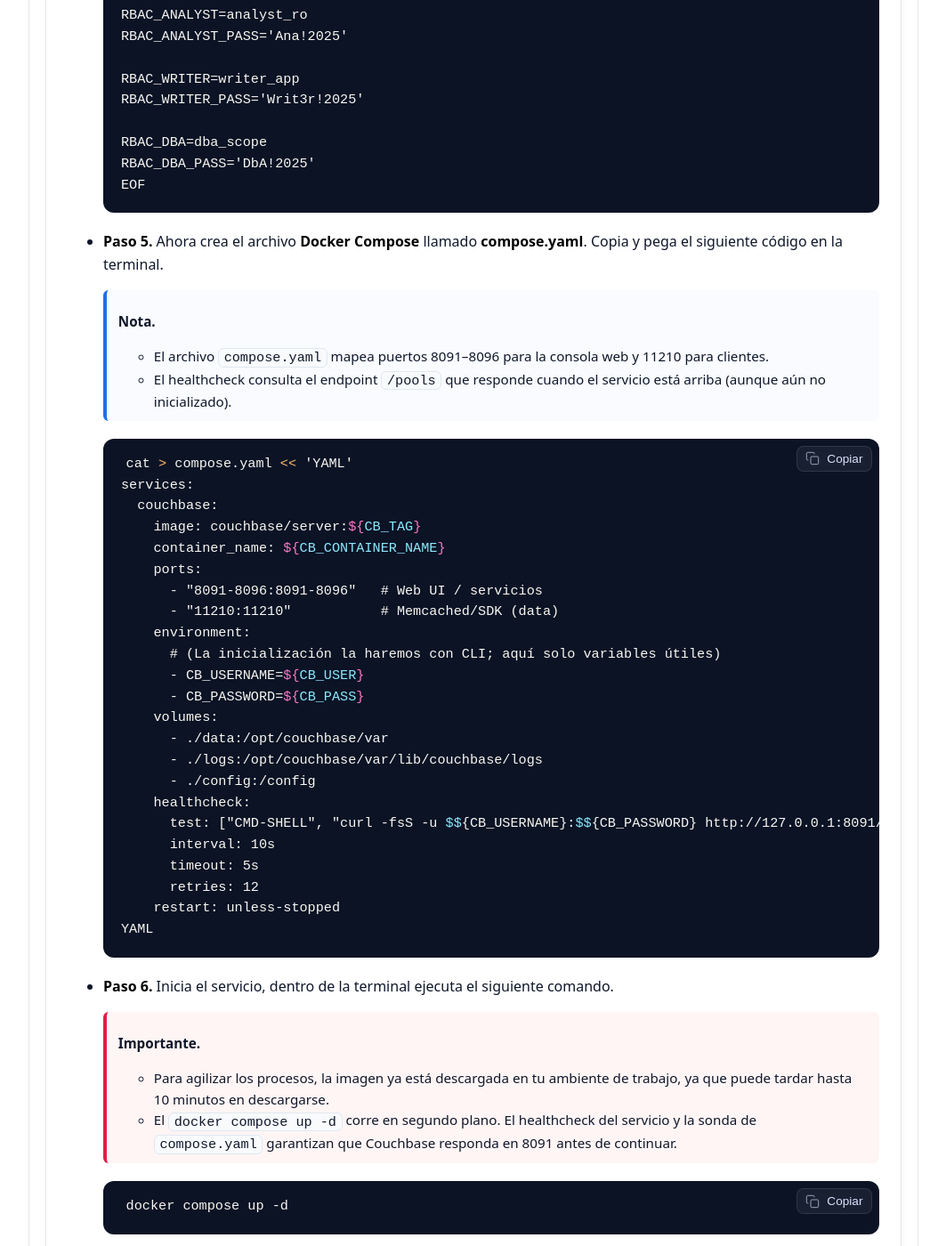
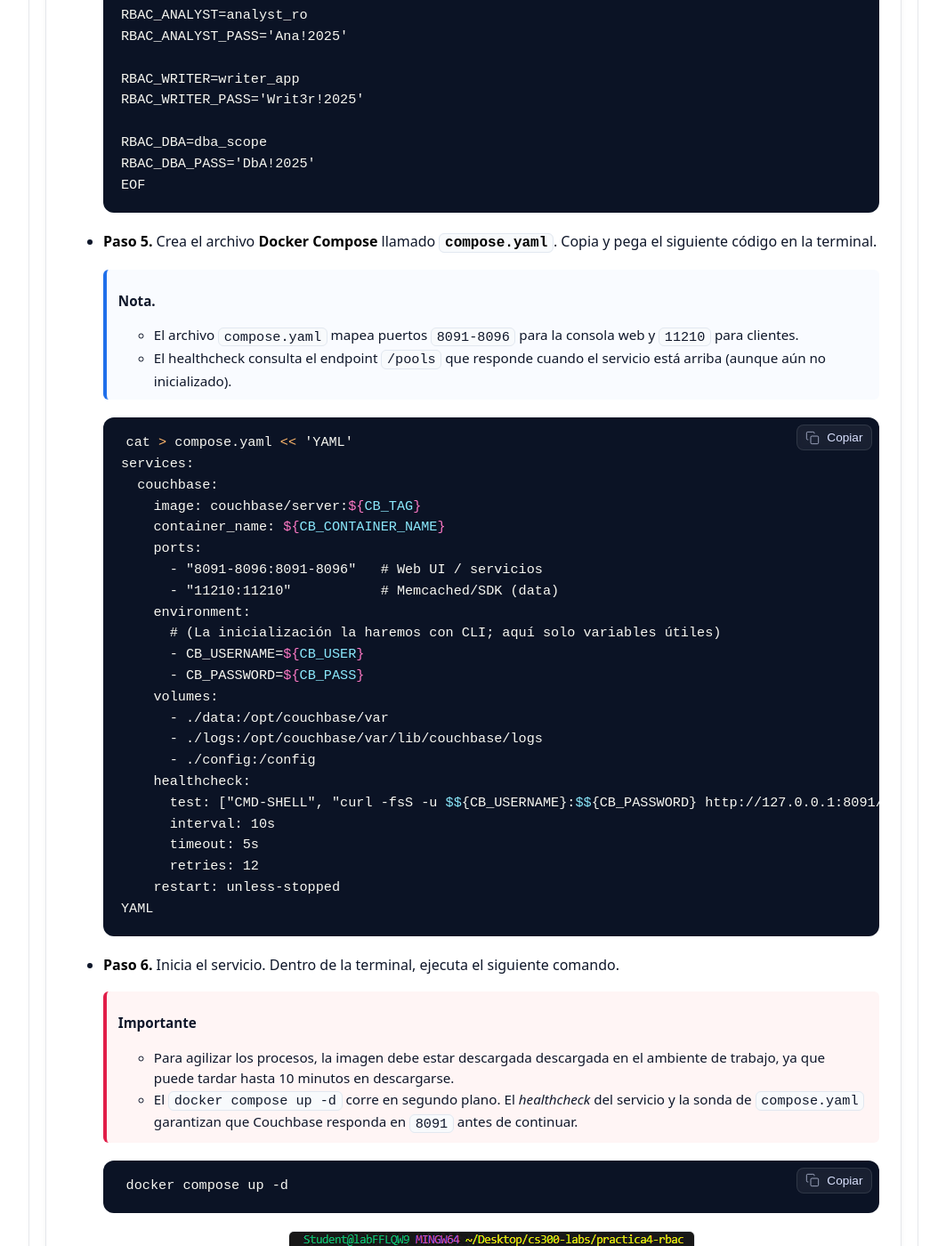
Before and after one commit to Netec-Mx/CS300_INT, a Jekyll site: the page built from labs/lab4/lab4.md, in a window 1280 px wide and 1400 px high, scrolled down 2283 px. Shown: the whole window at 89% size, without its empty margins (108-1171 px from the left). Built offline with Jekyll 4.4.1, drawn with Linux system fonts in a browser that asks for light colours; some of the changed text lies outside the part shown.

Commit message:
Update lab4.md

````diff
--- a/labs/lab4/lab4.md
+++ b/labs/lab4/lab4.md
@@ -106,10 +106,10 @@ Organizarás la carpeta de la práctica, cargarás variables y verificarás que
   EOF
   ```
 
-- **Paso 5.** Ahora crea el archivo **Docker Compose** llamado **compose.yaml**. Copia y pega el siguiente código en la terminal.
+- **Paso 5.** Crea el archivo **Docker Compose** llamado **`compose.yaml`**. Copia y pega el siguiente código en la terminal.
 
   > **Nota.**
-  - El archivo `compose.yaml` mapea puertos 8091–8096 para la consola web y 11210 para clientes.
+  - El archivo `compose.yaml` mapea puertos `8091-8096` para la consola web y `11210` para clientes.
   - El healthcheck consulta el endpoint `/pools` que responde cuando el servicio está arriba (aunque aún no inicializado).
   {: .lab-note .info .compact}
 
@@ -139,11 +139,11 @@ Organizarás la carpeta de la práctica, cargarás variables y verificarás que
   YAML
   ```
 
-- **Paso 6.** Inicia el servicio, dentro de la terminal ejecuta el siguiente comando.
+- **Paso 6.** Inicia el servicio. Dentro de la terminal, ejecuta el siguiente comando.
 
-  > **Importante.**
-  > - Para agilizar los procesos, la imagen ya está descargada en tu ambiente de trabajo, ya que puede tardar hasta 10 minutos en descargarse.
-  > - El `docker compose up -d` corre en segundo plano. El healthcheck del servicio y la sonda de `compose.yaml` garantizan que Couchbase responda en 8091 antes de continuar.
+  > **Importante**
+  > - Para agilizar los procesos, la imagen debe estar descargada descargada en el ambiente de trabajo, ya que puede tardar hasta 10 minutos en descargarse.
+  > - El `docker compose up -d` corre en segundo plano. El *healthcheck* del servicio y la sonda de `compose.yaml` garantizan que Couchbase responda en `8091` antes de continuar.
   {: .lab-note .important .compact}
 
   ```bash
@@ -152,7 +152,7 @@ Organizarás la carpeta de la práctica, cargarás variables y verificarás que
 
   ![cbase3]({{ page.images_base | relative_url }}/3.png)
 
-- **Paso 7.** Inicializa el clúster, ejecuta el siguiente comando en la terminal.
+- **Paso 7.** Inicializa el clúster y ejecuta el siguiente comando en la terminal.
 
   > **Nota.** El `cluster-init` fija credenciales y cuotas de memoria (data/Index). Para un nodo local, 2 GB total y 512 MB para Index es razonable; ajusta según tu RAM. Habilitar `flush` permite vaciar el bucket desde la UI o CLI.
   {: .lab-note .info .compact}
@@ -172,11 +172,11 @@ Organizarás la carpeta de la práctica, cargarás variables y verificarás que
   ```
   ![cbase4]({{ page.images_base | relative_url }}/4.png)
 
-- **Paso 8.** Verifica que el clúster esté **healthy** y que se muestre el json con las propiedades del nodo.
+- **Paso 8.** Verifica que el clúster esté *healthy* y que se muestre el `json` con las propiedades del nodo.
 
-  > **Nota.**
-  - Contenedor `cbnode1` aparece **Up**.
-  - `curl` devuelve JSON de la información del nodo.
+  > **Notas**
+  - El contenedor `cbnode1` aparece **`Up`**.
+  - `curl` devuelve `JSON` de la información del nodo.
   {: .lab-note .info .compact}
 
   ```bash
@@ -273,12 +273,12 @@ Crearás el bucket `orders`, el `Scope` `sales` y las *collections* `orders` y `
 
 ---
 
-### Tarea 3: Crear usuarios y asignar roles (RBAC granular)
+### Tarea 3. Crear usuarios y asignar roles (RBAC granular)
 
-Definirás tres usuarios locales con combinaciones de roles predefinidos acotados por bucket/scope/collection.
+Definirás tres usuarios locales con combinaciones de roles predefinidos acotados por `bucket`, `scope` y `collection`.
 
 
-- **Paso 1.** Ahora, crea el usuario **`analyst_ro`** (solo lectura en `orders.sales.orders`), copia y pega el siguiente comando en la terminal.
+- **Paso 1.** Crea el usuario **`analyst_ro`** (solo lectura en `orders.sales.orders`), luego copia y pega el siguiente comando en la terminal.
 
   ```bash
   docker exec -it cbnode1 couchbase-cli user-manage \
@@ -289,7 +289,7 @@ Definirás tres usuarios locales con combinaciones de roles predefinidos acotado
   ```
   ![cbase13]({{ page.images_base | relative_url }}/13.png)
 
-- **Paso 2.** Crea el usuario **`writer_app`** (escritura en `orders.sales.orders`, sin permisos de lectura/SELECT).
+- **Paso 2.** Crea el usuario **`writer_app`** (escritura en `orders.sales.orders`, sin permisos de lectura/`SELECT`).
 
   ```bash
   docker exec -it cbnode1 couchbase-cli user-manage \
@@ -331,7 +331,7 @@ Definirás tres usuarios locales con combinaciones de roles predefinidos acotado
 
 ---
 
-### Tarea 4: Cargar datos de ejemplo y probar permisos
+### Tarea 4. Cargar datos de ejemplo y probar permisos
 
 Insertarás datos con `writer_app`, intentarás y validarás operaciones permitidas o denegadas para cada usuario.
 
@@ -348,7 +348,7 @@ Insertarás datos con `writer_app`, intentarás y validarás operaciones permiti
   ```
   ![cbase17]({{ page.images_base | relative_url }}/17.png)
 
-- **Paso 2.** Ahora con `writer_app`, intenta realizar un **`SELECT`** (debería **fallar** por falta de `query_select`):.
+- **Paso 2.** Ahora con `writer_app`, intenta realizar un **`SELECT`** (debería **fallar** por falta de `query_select`).
 
   > **Importante.** Cuando ejecutas el **`SELECT`** con el usuario **`writer`** (sin el rol `query_select`), el servicio de Query responde `HTTP 401` (no autorizado). Es normal el mensaje **`ERROR 174...`**
   {: .lab-note .important .compact}
@@ -387,9 +387,9 @@ Insertarás datos con `writer_app`, intentarás y validarás operaciones permiti
   ```
   ![cbase21]({{ page.images_base | relative_url }}/21.png)
 
-- **Paso 6.** Con el usuario `dba_scope` consulta el índice secundario.
+- **Paso 6.** Con el usuario `dba_scope`, consulta el índice secundario.
 
-  > **Importante.**
+  > **Importante**
   - El primer comando le da permiso de lectura al **`dba_scope`**.
   - El segundo realiza la consulta.
   {: .lab-note .important .compact}
@@ -413,14 +413,14 @@ Insertarás datos con `writer_app`, intentarás y validarás operaciones permiti
 
 ---
 
-### Tarea 5. Auditoría de permisos y REST
+### Tarea 5. Auditoría de permisos y `REST`
 
-Consultarás por `REST` los usuarios y sus roles, y verificarás el `scope map` del bucket.
+Consultarás por `REST` los usuarios y sus roles y verificarás el `scope map` del bucket.
 
 
 - **Paso 1.** Lista los usuarios locales mediante las operaciones `REST`.
 
-  > **Nota.** Debes ver a `analyst_ro`, `writer_app`, `dba_scope` con los roles configurados.
+  > **Nota.** Debes ver a `analyst_ro`, `writer_app` y `dba_scope` con los roles configurados.
   {: .lab-note .info .compact}
 
   ```bash
@@ -436,7 +436,7 @@ Consultarás por `REST` los usuarios y sus roles, y verificarás el `scope map`
   ```
   ![cbase23]({{ page.images_base | relative_url }}/23.png)
 
-- **Paso 2.** Revisa los `scopes`/`collections` del bucket, ejecuta el siguiente comando.
+- **Paso 2.** Revisa los `scopes`/`collections` del bucket y ejecuta el siguiente comando.
 
   > **Nota.** El mapa de `scopes`/`collections` coincide con lo creado.
   {: .lab-note .info .compact}
@@ -485,7 +485,7 @@ Eliminarás usuarios creados en está práctica y toda la configuración creada.
   ```
   ![cbase26]({{ page.images_base | relative_url }}/26.png)
 
-- **Paso 3.** Ahora, elimina el bucket con el siguiente comando.
+- **Paso 3.** Elimina el bucket con el siguiente comando.
 
   > **Nota.** Espera unos segundos, es normal que tarde en eliminarse.
   {: .lab-note .info .compact}
@@ -499,9 +499,9 @@ Eliminarás usuarios creados en está práctica y toda la configuración creada.
   ```
   ![cbase27]({{ page.images_base | relative_url }}/27.png)
 
-- **Paso 4.** Ahora, en la terminal, aplica el siguiente comando para detener el nodo.
+- **Paso 4.** En la terminal, aplica el siguiente comando para detener el nodo.
 
-  > **Nota.** Si es necesario, puedes volver a encender los contenedores con el comando **`docker compose start`**
+  > **Nota.** Si es necesario, puedes volver a encender los contenedores con el comando **`docker compose start`**.
   {: .lab-note .info .compact}
 
   ```bash
@@ -511,7 +511,7 @@ Eliminarás usuarios creados en está práctica y toda la configuración creada.
 
 - **Paso 5.** Apaga y elimina el contenedor (se conservan los datos en `./data`).
 
-  > **Nota.** Si es necesario, puedes volver a activar los contenedores con el comando **`docker compose up -d`**
+  > **Nota.** Si es necesario, puedes volver a activar los contenedores con el comando **`docker compose up -d`**.
   {: .lab-note .info .compact}
 
   ```bash
````
Also changed, not shown: other parts of labs/lab4/lab4.md (+9 -9 lines).
